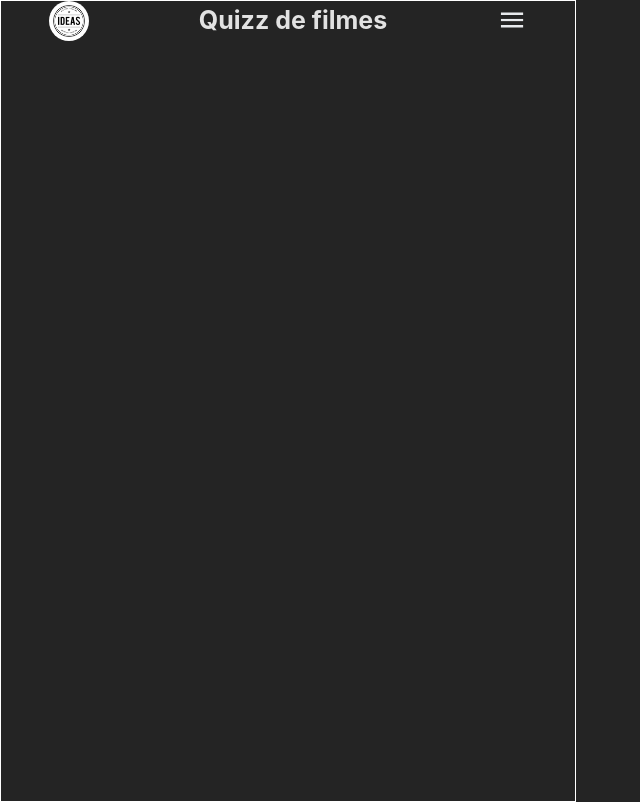
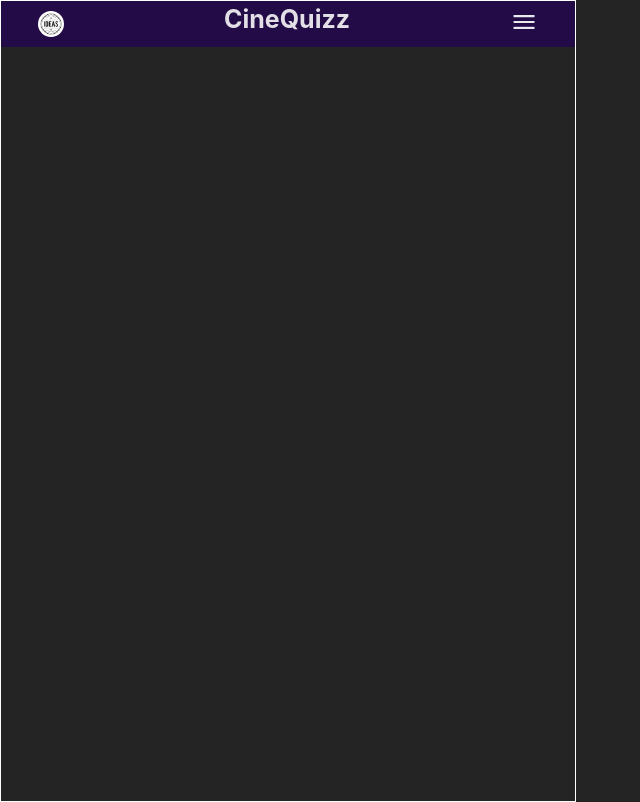
Before and after one commit to BrunoMuller812/quizz-de-filmes, a React (Vite) app in the folder menu-principal/: page / in a window 1280 px wide. Shown: the whole page, without its empty margins (0-640 px from the left). Built offline with nearby package versions, Linux system fonts and the light colour scheme.

Commit message:
mudei as cores e organizei o header

```diff
--- a/menu-principal/src/Header.css
+++ b/menu-principal/src/Header.css
@@ -2,6 +2,9 @@
   display: flex;
   justify-content: space-around;
   align-items: center;
+  text-align: center;
+  background-color: #230B47;
+  gap: 70px;
 }
 
 .nav {
@@ -60,14 +63,15 @@
   margin-left: 15px;
   margin-right: 15px;
   white-space: nowrap;
+  padding-bottom: 8px;
 }
 
 .nav img {
-  height: 30px;
+  height: 28px;
 }
 
 .logo-icon-mobile {
-  height: 40px;
-  width: 40px;
+  height: 26px;
+  width: 26px;
   border-radius: 50%;
 }
--- a/menu-principal/src/Header.jsx
+++ b/menu-principal/src/Header.jsx
@@ -1,4 +1,4 @@
-import React, { useState } from "react";
+import { useState } from "react";
 import "./Header.css";
 
 const Header = () => {
@@ -16,7 +16,7 @@ const Header = () => {
         title="Logo"
         className="logo-icon-mobile"
       />
-      <h1>Quizz de filmes</h1>
+      <h1>CineQuizz</h1>
       <nav className="nav">
         <button
           className="menu-icon"
```
